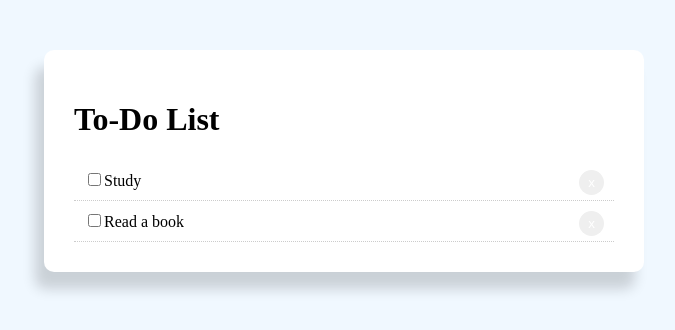
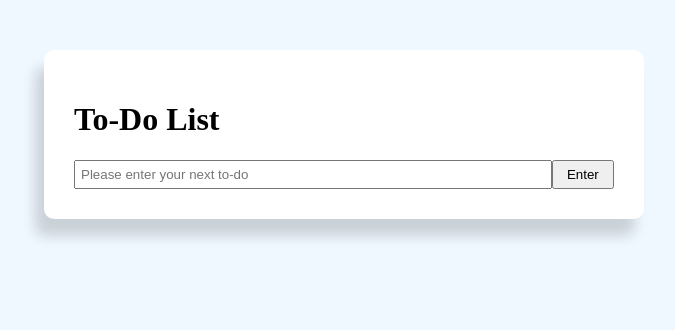
Before and after one commit to bpark04/React-To-Do-List, a React (Create React App) app: page / in a window 1280 px wide. Shown: the top 330 px of the page, without its empty margins (296-971 px from the left). Built offline with nearby package versions, Linux system fonts and the light colour scheme.

Commit message:
todoData managed using state

```diff
--- a/src/App.js
+++ b/src/App.js
@@ -1,10 +1,12 @@
 import React, {Component} from "react";
 import "./App.css"
 
+export default class App extends Component {
 
-
-
-export default class App extends Component {
+  state = {
+    todoData: [],
+    value: ""
+  };
 
   btnStyle = {
     color: "#fff",
@@ -13,31 +15,49 @@
     borderRadius: "50px",
     cursor: "pointer",
     float: "right"
-  }
+  };
 
-  getStyle = () => {
+  getStyle = (completed) => {
     return {
       padding: "10px",
       borderBottom: "1px #ccc dotted",
-      textDecoration: 'none'
-
+      textDecoration: completed? "line-through" : "none",
     }
   }
 
-  todoData =  [
-    {
-      id: "1",
-      title: "Study",
-      completed: true,
-    },
-    {
-      id: "2",
-      title: "Read a book",
-      completed: true,
-    }
-  ]
+  handleClick = (id) => {
+    let newTodoData = this.state.todoData.filter((data) => data.id !== id);
+    this.setState({todoData: newTodoData});
+  };
 
+  handleChange = (e) => {
+    this.setState({ value: e.target.value })
+  };
 
+  handleSubmit = (e) => {
+    // to prevent page reload when sending input inside form
+    e.preventDefault();
+
+    let newTodo = {
+      id: Date.now(),
+      title: this.state.value,
+      completed: false,
+    };
+
+    // add new to-do data to existing list
+    this.setState({ todoData: [...this.state.todoData, newTodo], value: ""});
+  };
+
+  handleChangeCompleted = (id) => {
+    let newTodoData = this.state.todoData.map(data => {
+      if (data.id === id) {
+        data.completed = !data.completed;
+      }
+      return data;
+    })
+
+    this.setState({ todoData: newTodoData });
+  };
 
   render() {
     return(
@@ -46,16 +66,32 @@
           <div className="title">
             <h1>To-Do List</h1>
           </div>
-          {this.todoData.map(data => (
-            <div style={this.getStyle()} key={data.id}>
-              <input type="checkbox" defaultChecked={false}/>
+          {this.state.todoData.map(data => (
+            <div style={this.getStyle(data.completed)} key={data.id}>
+              <input type="checkbox" defaultChecked={false} onChange={() => this.handleChangeCompleted(data.id)}/>
                 {data.title}
-              <button style={this.btnStyle}>x</button>
+              <button style={this.btnStyle} onClick={() => this.handleClick(data.id)}>x</button>
             </div>
           ))}
 
+          <form style={{display: "flex"}} onSubmit={this.handleSubmit}>
+            <input
+              type = "text"
+              name = "value"
+              style = {{ flex: '10', padding: '5px' }}
+              placeholder = "Please enter your next to-do"
+              value = {this.state.value}
+              onChange = {this.handleChange}
+            />
+            <input
+              type = "submit"
+              value = "Enter"
+              className = "btn"
+              style = {{flex: '1'}}
+            />
+          </form>
         </div>
       </div>
-    )
-  }
-}
+    );
+  };
+};
```
